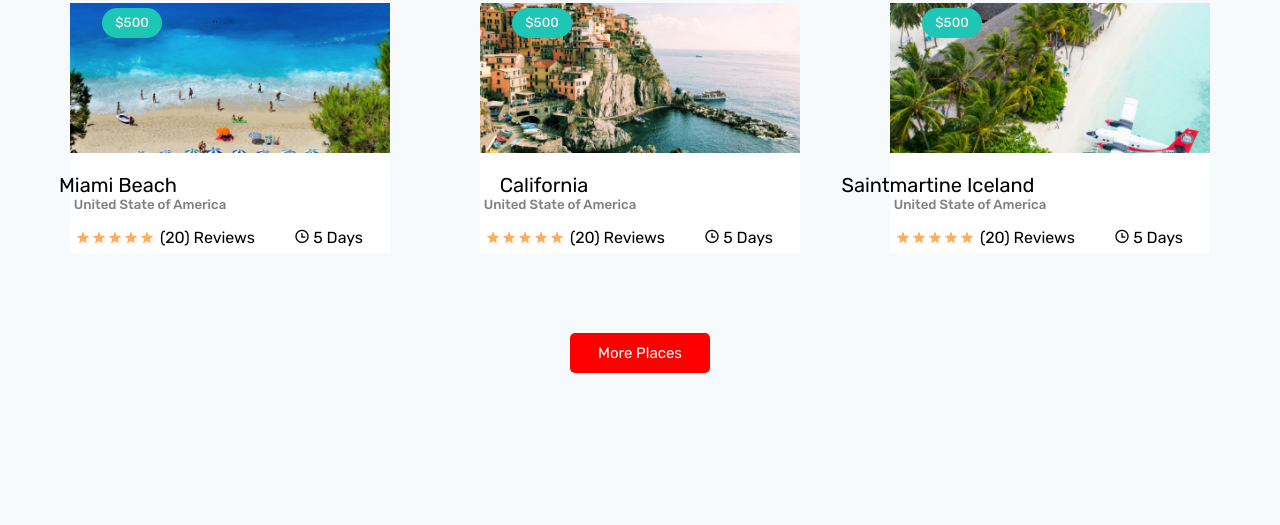
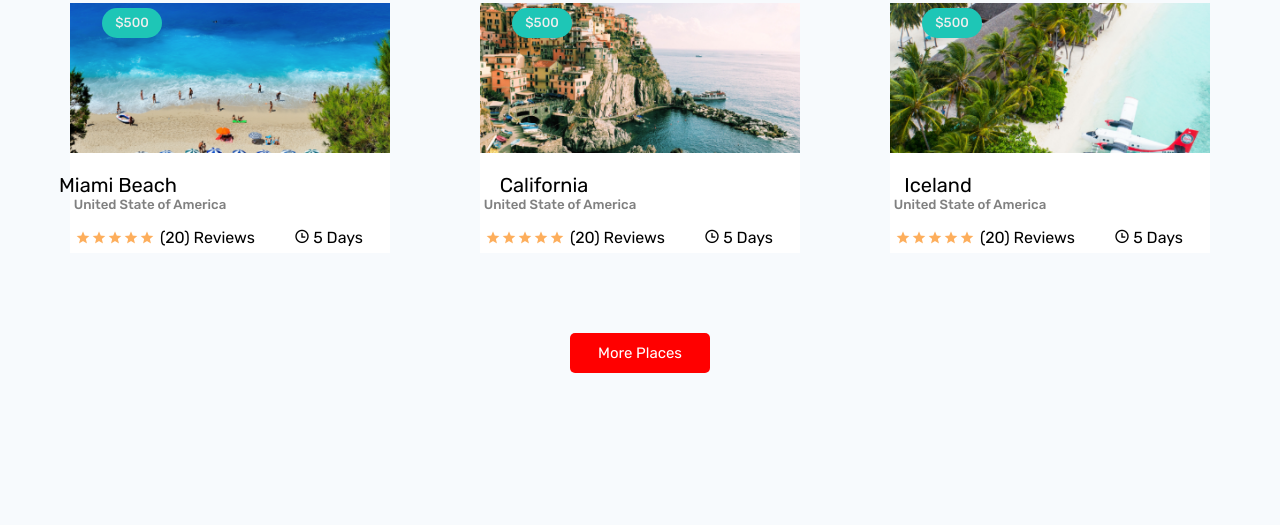
Before and after one commit to ParekhSmit119/template_2, a plain HTML site: page index.html in a window 1280 px wide. Shown: the part 2377-2902 px from the top of the page. Drawn offline with nearby package versions, Linux system fonts and the light colour scheme; a web font is replaced by a local one.

Commit message:
changrincode

```diff
--- a/index.html
+++ b/index.html
@@ -154,7 +154,7 @@
                         <img src="./assrets/13.png" alt="">
                         <h5>$500</h5>
                     </div>
-                    <h4>Saintmartine Iceland</h4>
+                    <h4> Iceland</h4>
                     <h5>United State of America</h5>
                     <span><i class="ri-star-s-fill"></i><i class="ri-star-s-fill"></i><i class="ri-star-s-fill"></i><i class="ri-star-s-fill"></i><i class="ri-star-s-fill"></i></span><span id="l">(20) Reviews</span>
                     <i class="ri-time-line" id="d" ></i>
```
